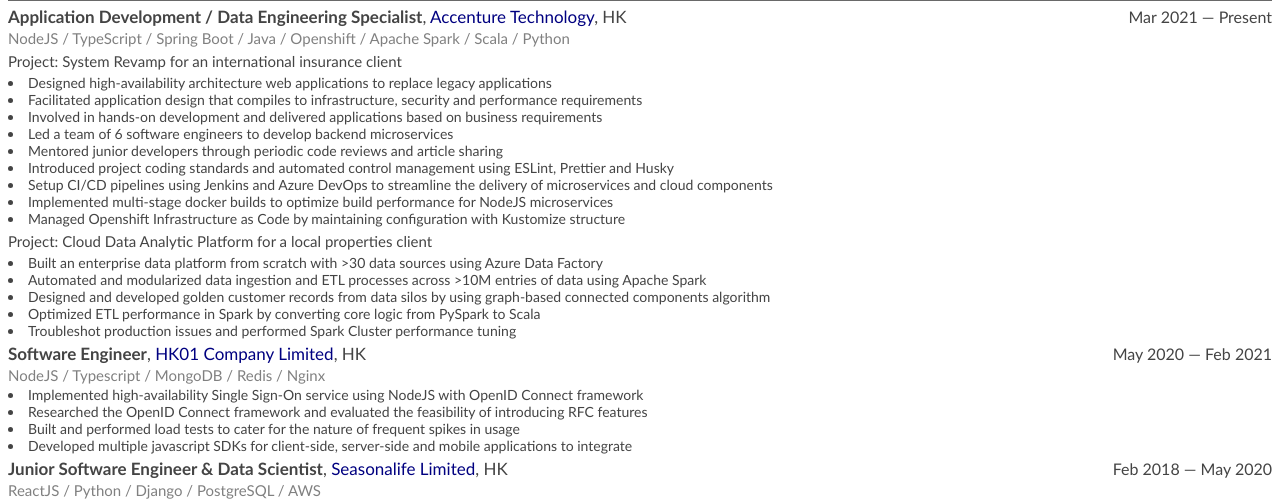
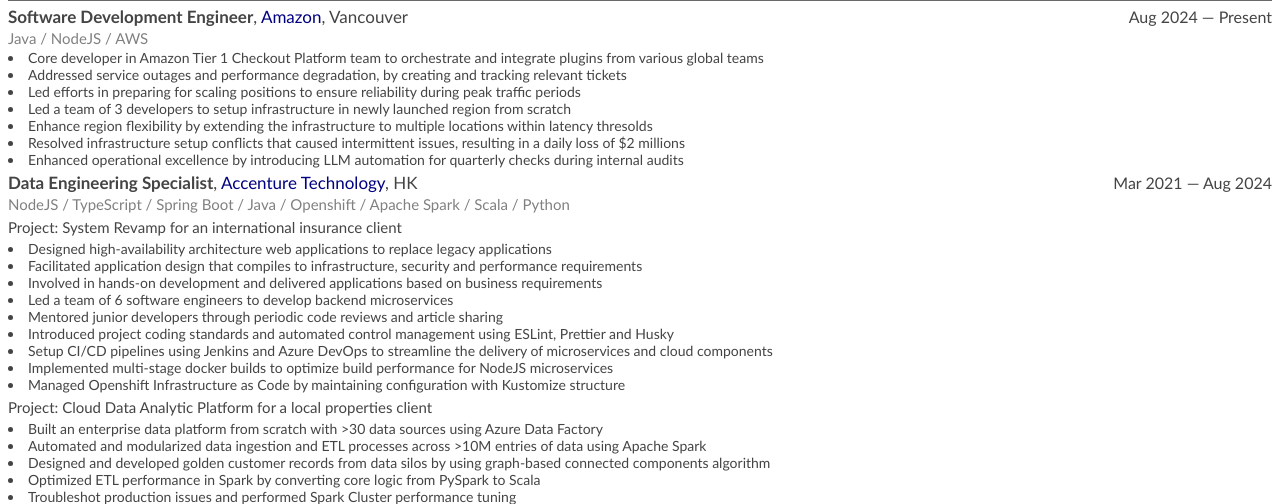
Before and after one commit to atomyyyy/custom_cv, a website: page public/index.html in a window 1280 px wide. Shown: the part 286-790 px from the top of the page. Drawn offline with nearby package versions, Linux system fonts and the light colour scheme.

Commit message:
feat: update cv with amazon

```diff
--- a/public/index.html
+++ b/public/index.html
@@ -8,6 +8,12 @@
       margin-bottom: 0.25cm;
       margin-left: 0.75cm;
       margin-right: 0.75cm;
+    }
+
+    @media print {
+      .section {
+        break-inside: avoid;
+      }
     }
 
     @font-face {
@@ -162,15 +168,36 @@
     <!-- Experience -->
     <div class="section">
       <div class="section-header"> <b>Work Experience</b> </div>
+      <!-- Amazon -->
+      <div class="experience">
+        <div class="container record">
+          <div class="job-title">
+            <span><b>Software Development Engineer</b>,</span>
+            <span><span style="color: navy">Amazon</span>,</span>
+            <span>Vancouver</span>
+          </div>
+          <div style="font-size:16px"><span>Aug 2024 — Present</span></div>
+        </div>
+        <div class="technical-stack"> Java / NodeJS / AWS </div>
+        <ul class="detail-list">
+          <li> Core developer in Amazon Tier 1 Checkout Platform team to orchestrate and integrate plugins from various global teams </li>
+          <li> Addressed service outages and performance degradation, by creating and tracking relevant tickets </li>
+          <li> Led efforts in preparing for scaling positions to ensure reliability during peak traffic periods</li>
+          <li> Led a team of 3 developers to setup infrastructure in newly launched region from scratch </li>
+          <li> Enhance region flexibility by extending the infrastructure to multiple locations within latency thresolds </li>
+          <li> Resolved infrastructure setup conflicts that caused intermittent issues, resulting in a daily loss of $2 millions </li>
+          <li> Enhanced operational excellence by introducing LLM automation for quarterly checks during internal audits </li>
+        </ul>
+      </div>
       <!-- Accenture -->
       <div class="experience">
         <div class="container record">
           <div class="job-title">
-            <span><b>Application Development / Data Engineering Specialist</b>,</span>
+            <span><b>Data Engineering Specialist</b>,</span>
             <span><span style="color: navy">Accenture Technology</span>,</span>
             <span>HK</span>
           </div>
-          <div style="font-size:16px"><span>Mar 2021 — Present</span></div>
+          <div style="font-size:16px"><span>Mar 2021 — Aug 2024</span></div>
         </div>
         <div class="technical-stack"> NodeJS / TypeScript / Spring Boot / Java / Openshift / Apache Spark / Scala / Python </div>
         <ul class="detail-list">
```
